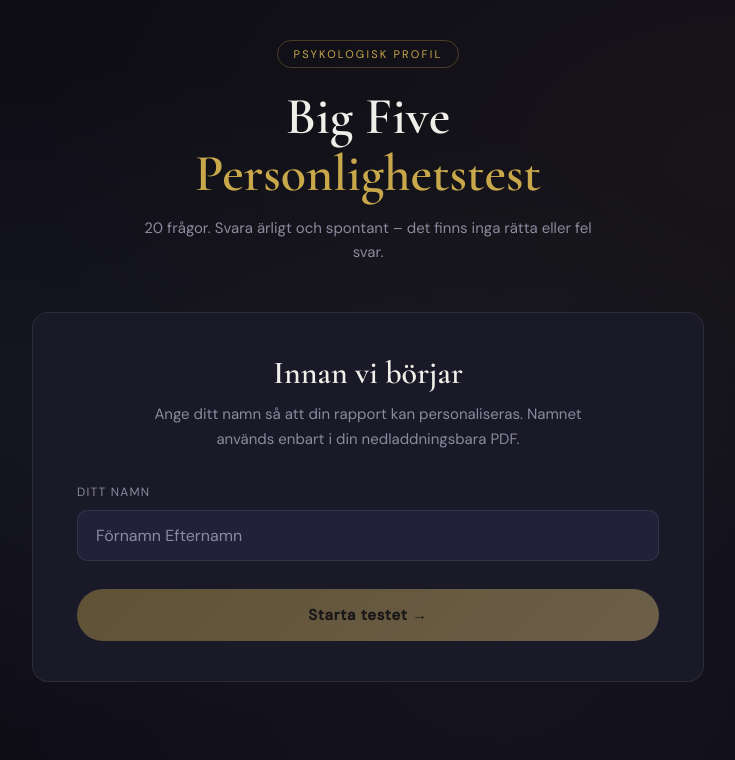
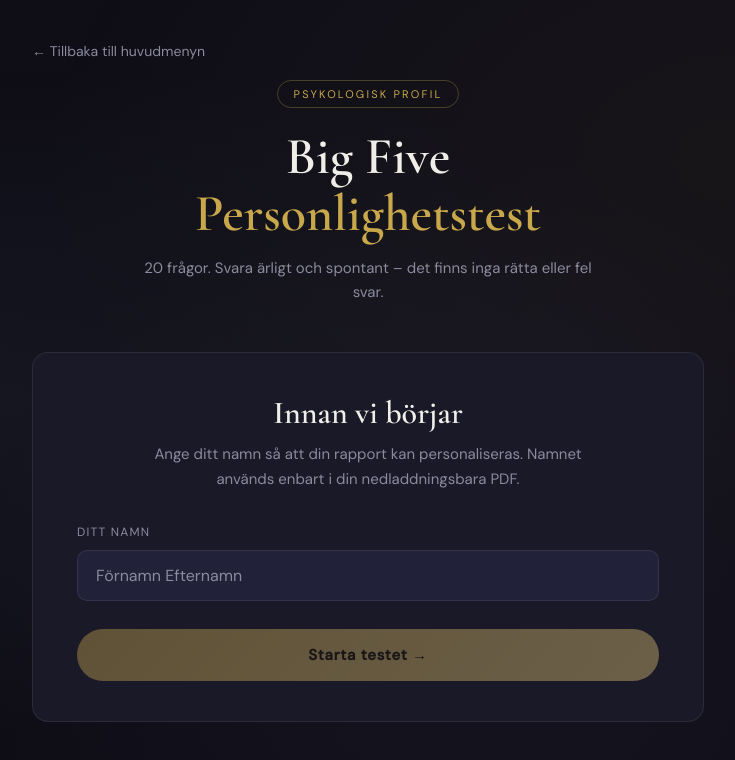
Before and after one commit to ericrobertson72-prog/bigfive-personlighetstest, a website: page big5.html in a window 1280 px wide. Shown: the whole page, without its empty margins (272-1007 px from the left). Drawn offline with nearby package versions, Linux system fonts and the light colour scheme.

Commit message:
Add back to main menu link at top of all test pages

```diff
--- a/big5.html
+++ b/big5.html
@@ -181,6 +181,7 @@
 </head>
 <body>
 <div class="container">
+<a href="/" style="display:inline-block;margin-bottom:20px;font-size:14px;color:var(--muted);text-decoration:none;">&#8592; Tillbaka till huvudmenyn</a>
 
   <!-- INTRO / NAMNFRÅGA -->
   <div id="intro-screen">
```
Also changed, not shown: disc.html (+1 -0 lines), hogan.html (+1 -0 lines), mbti.html (+1 -0 lines).
